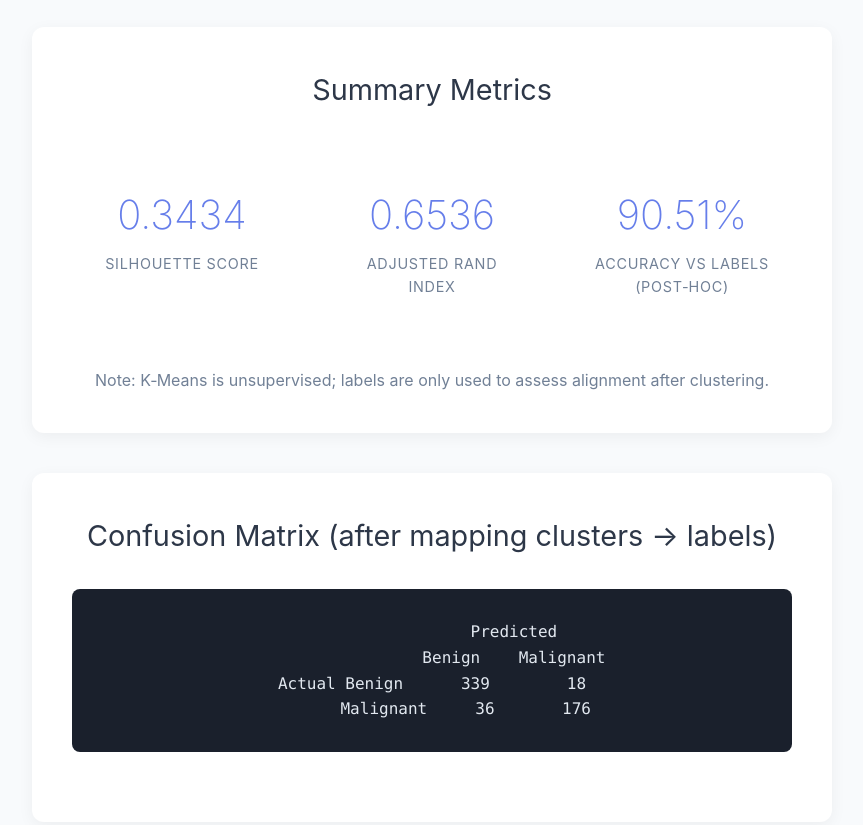
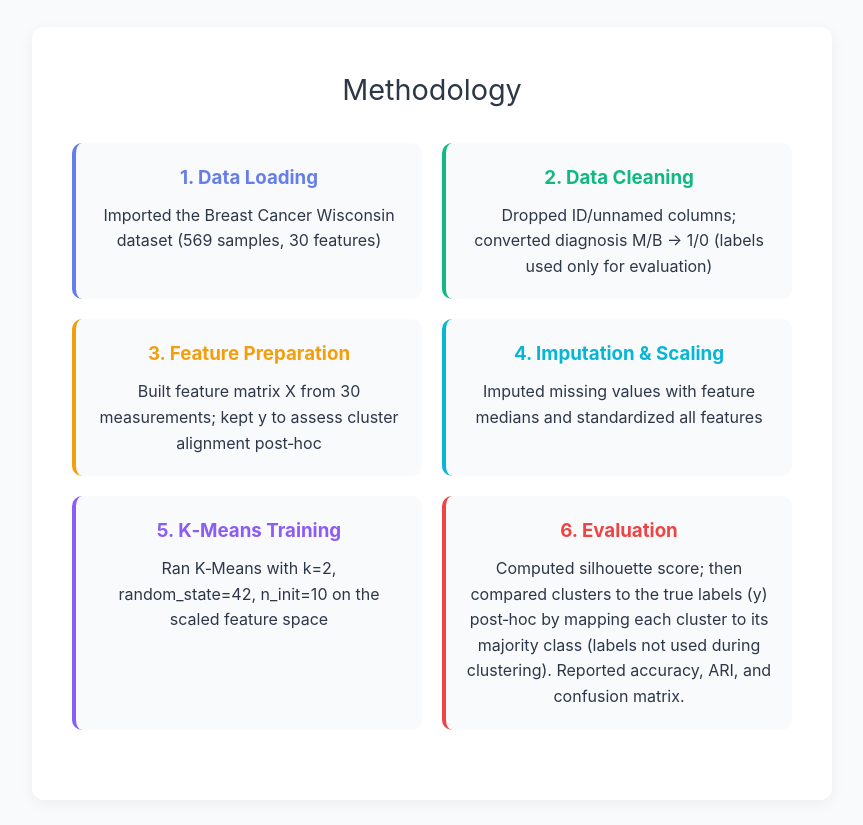
Before and after one commit to salmansheikhutk/datascience, a plain HTML site: page kmeans-clustering.html in a window 1280 px wide. Shown: the part 592-1417 px from the top of the page, without its empty margins (208-1071 px from the left). Drawn offline with Linux system fonts and the light colour scheme.

Commit message:
k-means complete

```diff
--- a/kmeans-clustering.html
+++ b/kmeans-clustering.html
@@ -21,6 +21,37 @@
       </div>
       <h3>Post‑hoc Accuracy</h3>
       <p>Clusters aligned to labels are correct 90.51% of the time</p>
+    </div>
+
+    <!-- NEW: Methodology section -->
+    <div class="section">
+      <h2>Methodology</h2>
+      <div class="steps-container" style="display: grid; grid-template-columns: repeat(auto-fit, minmax(250px, 1fr)); gap: 20px; margin: 30px 0;">
+        <div class="step-item" style="background: #f8fafc; padding: 20px; border-radius: 10px; border-left: 4px solid #667eea;">
+          <h3 style="color: #667eea; margin-bottom: 10px;">1. Data Loading</h3>
+          <p>Imported the Breast Cancer Wisconsin dataset (569 samples, 30 features)</p>
+        </div>
+        <div class="step-item" style="background: #f8fafc; padding: 20px; border-radius: 10px; border-left: 4px solid #10b981;">
+          <h3 style="color: #10b981; margin-bottom: 10px;">2. Data Cleaning</h3>
+          <p>Dropped ID/unnamed columns; converted diagnosis M/B → 1/0 (labels used only for evaluation)</p>
+        </div>
+        <div class="step-item" style="background: #f8fafc; padding: 20px; border-radius: 10px; border-left: 4px solid #f59e0b;">
+          <h3 style="color: #f59e0b; margin-bottom: 10px;">3. Feature Preparation</h3>
+          <p>Built feature matrix X from 30 measurements; kept y to assess cluster alignment post‑hoc</p>
+        </div>
+        <div class="step-item" style="background: #f8fafc; padding: 20px; border-radius: 10px; border-left: 4px solid #06b6d4;">
+          <h3 style="color: #06b6d4; margin-bottom: 10px;">4. Imputation & Scaling</h3>
+          <p>Imputed missing values with feature medians and standardized all features</p>
+        </div>
+        <div class="step-item" style="background: #f8fafc; padding: 20px; border-radius: 10px; border-left: 4px solid #8b5cf6;">
+          <h3 style="color: #8b5cf6; margin-bottom: 10px;">5. K‑Means Training</h3>
+          <p>Ran K‑Means with k=2, random_state=42, n_init=10 on the scaled feature space</p>
+        </div>
+        <div class="step-item" style="background: #f8fafc; padding: 20px; border-radius: 10px; border-left: 4px solid #ef4444;">
+          <h3 style="color: #ef4444; margin-bottom: 10px;">6. Evaluation</h3>
+          <p>Computed silhouette score; then compared clusters to the true labels (y) post‑hoc by mapping each cluster to its majority class (labels not used during clustering). Reported accuracy, ARI, and confusion matrix.</p>
+        </div>
+      </div>
     </div>
 
     <div class="section">
```
Also changed, not shown: 1 other file.
